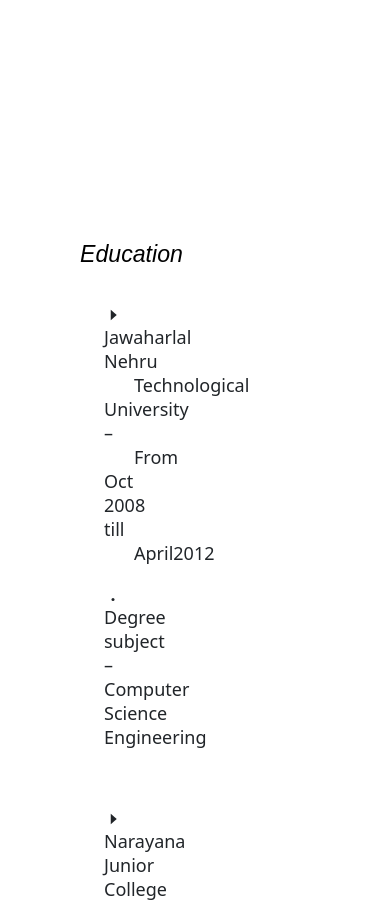
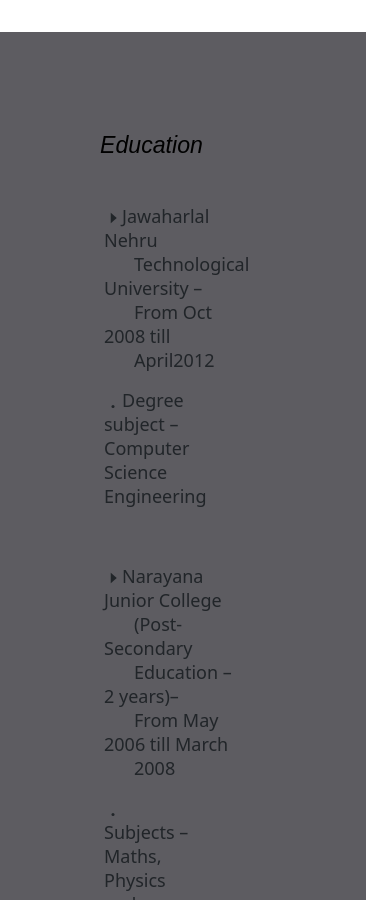
Before and after one commit to vasavipailla/vasavi_portfolio, a React (Create React App) app: page /components/about in a window 390 px wide. Shown: the part 1100-2000 px from the top of the page. Built offline with nearby package versions, Linux system fonts and the light colour scheme.

Commit message:
css added

```diff
--- a/src/Components/About.js
+++ b/src/Components/About.js
@@ -6,18 +6,18 @@
         <div className="about" >
           <div className="education w-50">
             <h3 className="heading">Education</h3>
-             <div className="education1 m-1 d-flex flex-column">
+             <div className="education1 m-1">
               <div className="para">
-                <p><BiCaretRight/>Jawaharlal Nehru <span>Technological University – </span><span>From Oct 2008 till </span><span>April2012</span></p>
-                <p><BiWifi0/>Degree subject – Computer Science Engineering</p>
+                <p className="sign"><BiCaretRight/>Jawaharlal Nehru <span>Technological University – </span><span>From Oct 2008 till </span><span>April2012</span></p>
+                <p className="sign"><BiWifi0/>Degree subject – Computer Science Engineering</p>
               </div>
               <div className="para">
-                <p><BiCaretRight/>Narayana Junior College <span>(Post-Secondary </span><span>Education – 2 years)– <span>From May 2006 till March </span><span>2008</span></span></p>
-                <p><BiWifi0/>Subjects – Maths, Physics and Chemistry</p>
+                <p className="sign"><BiCaretRight/>Narayana Junior College <span>(Post-Secondary </span><span>Education – 2 years)– <span>From May 2006 till March </span><span>2008</span></span></p>
+                <p className="sign"><BiWifi0/>Subjects – Maths, Physics and Chemistry</p>
               </div>
               <div className="para">
-                <p><BiCaretRight/>Revathi High School – till <span>2006</span></p>
-                <p><BiWifi0/>Qualification – Secondary Education</p>
+                <p className="sign"><BiCaretRight/>Revathi High School – till <span>2006</span></p>
+                <p className="sign"><BiWifi0/>Qualification – Secondary Education</p>
               </div>
               </div>
           </div>
@@ -25,7 +25,8 @@
           <div>
              <hr className="line"></hr>
           </div>
-          <div className="skills w-60">
+
+          <div className="skills">
             <h3 className="heading">Skills</h3>
             <div className="para1">
               <p><BiWifi0/>HTML5</p>
--- a/src/Components/Home.js
+++ b/src/Components/Home.js
@@ -35,7 +35,7 @@
                    <div className='vh-100 intro' id="greet">
                       <Greet/>
                    </div>
-                   <div className='aa' id="about">
+                   <div className='vh-200 pp' id="about">
                       <About/>
                    </div>
                    <hr/>
--- a/src/index.css
+++ b/src/index.css
@@ -19,7 +19,7 @@
   position: -webkit-sticky;
   position: sticky;
   top:0;
-} */
+}
 
 /* .container1 {
   display: flex;
@@ -263,7 +263,7 @@
   align-items: center;
 }
 
-.row1 {
+/* .row1 {
   @media  (min-width:480px) {
     display:flex;
     flex-direction:row;
@@ -274,12 +274,19 @@
   @media (min-width:480px) {
     width:100%;
   }
-}
+} */
 
 @media screen and (max-width:400px){
+  .intro {
+    height:20vh;
+  }
   .about {
     display: flex;
     flex-direction: column;
+
+  }
+  .pp{
+    background-color:#5d5c61;
   }
  .row {
   display: flex;
@@ -288,9 +295,27 @@
     position: relative;
   }
   .line {
-    border-top: 3px solid grey;
-    height: 600px;
+    border-top: 3px solid white;
     border-left: none;
+    height: 0cm;
   }
-
+  .skills {
+    margin: 30px;
+  }
+  .heading {
+    margin:20px;
+  }
+  .para1 {
+    padding: 0ch;
+  }
+  .container1 {
+    width:100% !important;
+    background-color: #6c757d;
+  }
+  .greet {
+    font-size:30px;
+  }
+  .sign {
+    display: inline-block;
+  }
 }
```
